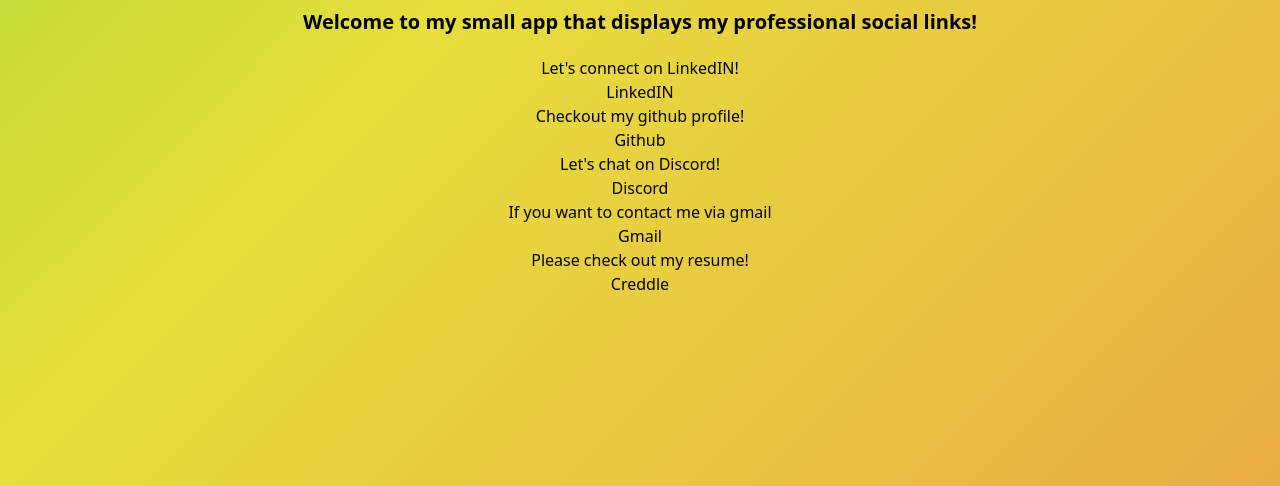
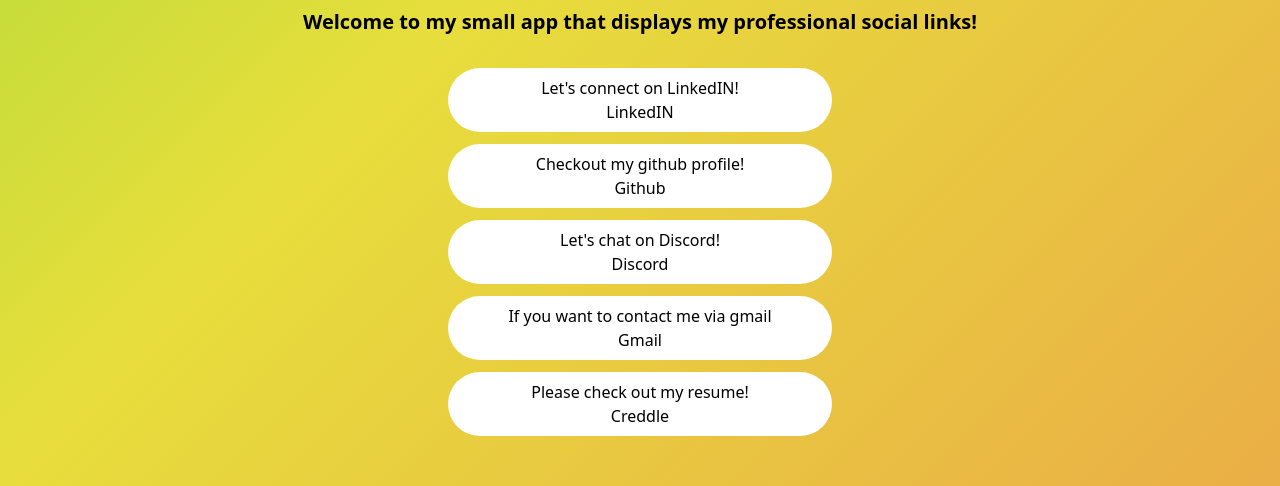
Before and after one commit to ArjayS/channelbranch, a React (Create React App) app: page / in a window 1280 px wide. Shown: the part 246-732 px from the top of the page. Built offline with nearby package versions, Linux system fonts and the light colour scheme.

Commit message:
Modified Button.jsx to add styling on each of the button

```diff
--- a/src/components/Button.jsx
+++ b/src/components/Button.jsx
@@ -3,12 +3,14 @@ import React from "react";
 const Button = (props) => {
   const { id, site_name, site_description, site_link, site_logo } = props;
   return (
+    <div className="bg-white rounded-full p-2 w-96 mt-3">
       <form>
         <button id={id} type="submit" formAction={site_link}>
           {site_description}
           <div>{site_name}</div>
         </button>
       </form>
+    </div>
   );
 };
 
```
Lines whose indentation alone changed are shown as unchanged.
